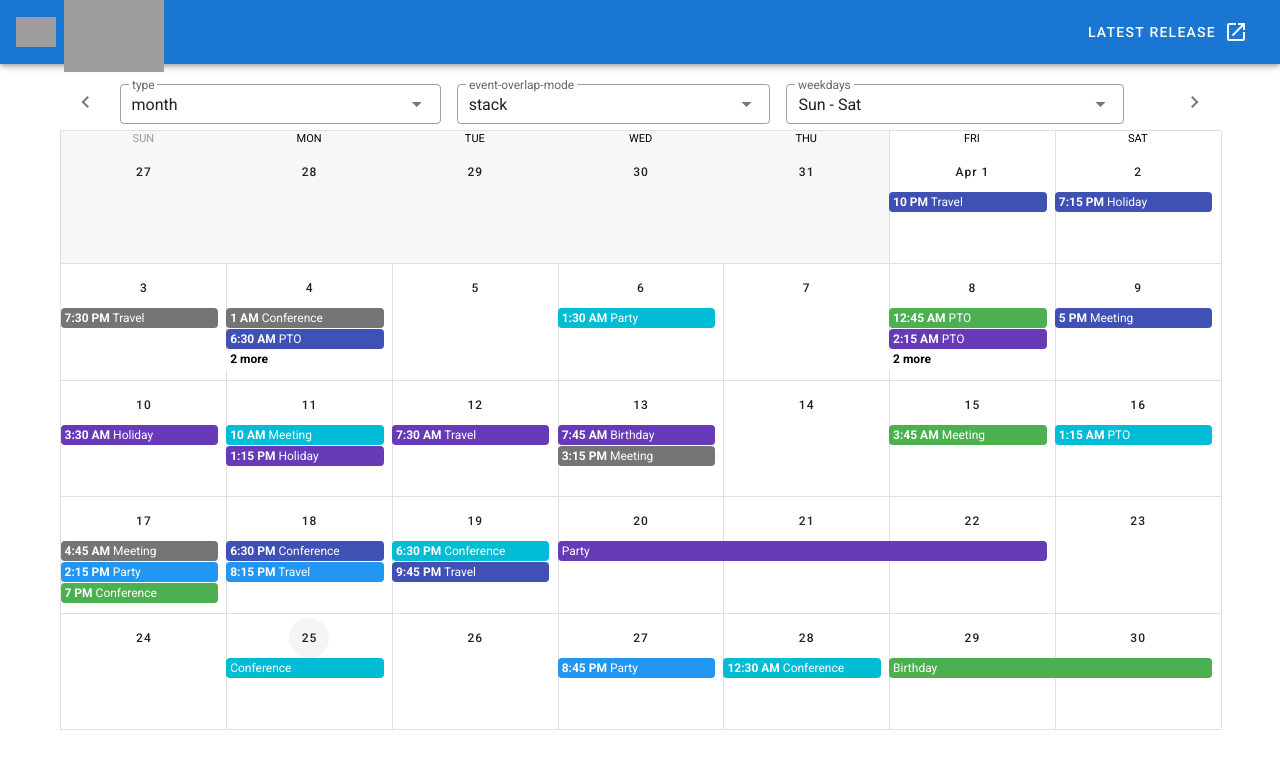
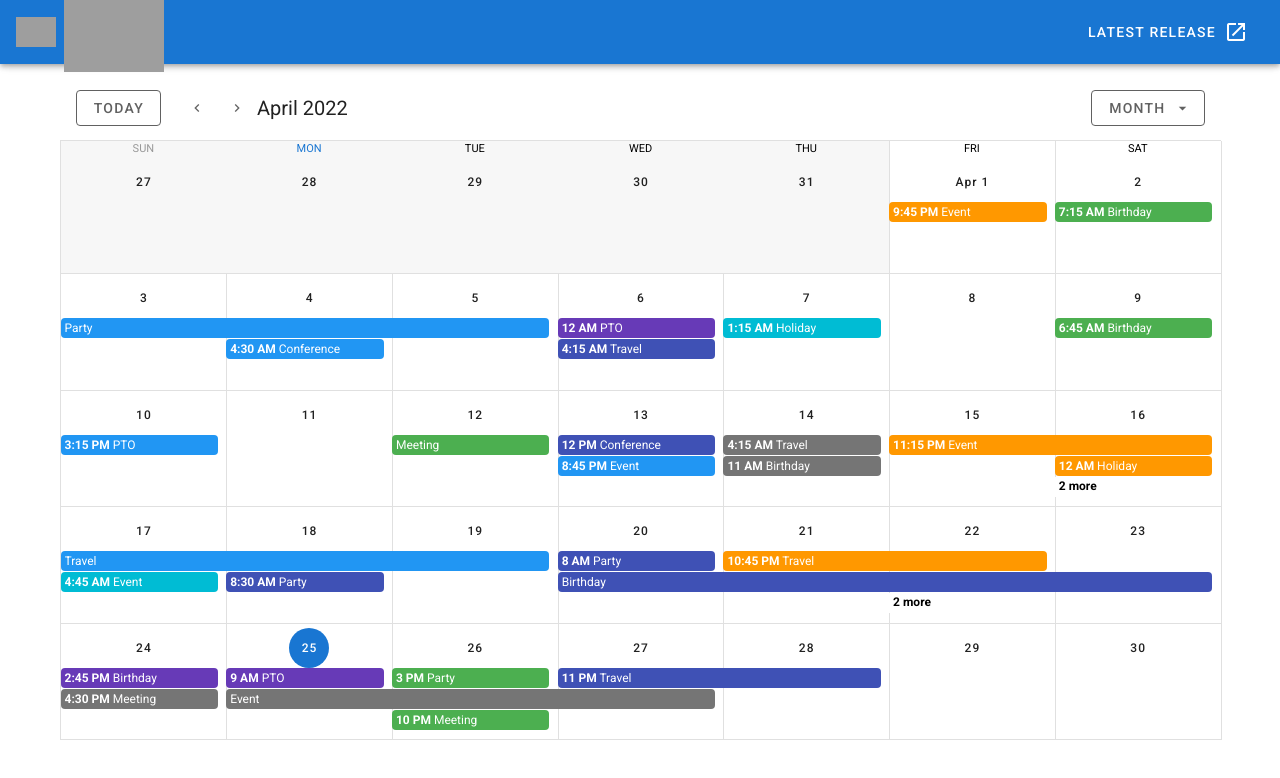
Before and after one commit to yoni1920/ng-microsoft, a Vue app in the folder Frontend/ng-frontend/: page /#/calendar in a window 1280 px wide. Shown: the top 778 px of the page. Built offline with nearby package versions, Linux system fonts and the light colour scheme; grey boxes are pictures that could not be loaded.

Commit message:
updated calendar

```diff
--- a/Frontend/ng-frontend/src/components/Calendar.vue
+++ b/Frontend/ng-frontend/src/components/Calendar.vue
@@ -1,90 +1,192 @@
 <template>
-  <div>
-    <v-sheet
-      tile
-      height="54"
-      class="d-flex"
+  <v-row class="fill-height">
+    <v-col>
+      <v-sheet height="64">
+        <v-toolbar
+          flat
         >
           <v-btn
-        icon
-        class="ma-2"
-        @click="$refs.calendar.prev()"
+            outlined
+            class="mr-4"
+            color="grey darken-2"
+            @click="setToday"
           >
-        <v-icon>mdi-chevron-left</v-icon>
+            Today
           </v-btn>
-      <v-select
-        v-model="type"
-        :items="types"
-        dense
+          <v-btn
+            fab
+            text
+            small
+            color="grey darken-2"
+            @click="prev"
+          >
+            <v-icon small>
+              mdi-chevron-left
+            </v-icon>
+          </v-btn>
+          <v-btn
+            fab
+            text
+            small
+            color="grey darken-2"
+            @click="next"
+          >
+            <v-icon small>
+              mdi-chevron-right
+            </v-icon>
+          </v-btn>
+          <v-toolbar-title v-if="$refs.calendar">
+            {{ $refs.calendar.title }}
+          </v-toolbar-title>
+          <v-spacer></v-spacer>
+          <v-menu
+            bottom
+            right
+          >
+            <template v-slot:activator="{ on, attrs }">
+              <v-btn
                 outlined
-        hide-details
-        class="ma-2"
-        label="type"
-      ></v-select>
-      <v-select
-        v-model="mode"
-        :items="modes"
-        dense
-        outlined
-        hide-details
-        label="event-overlap-mode"
-        class="ma-2"
-      ></v-select>
-      <v-select
-        v-model="weekday"
-        :items="weekdays"
-        dense
-        outlined
-        hide-details
-        label="weekdays"
-        class="ma-2"
-      ></v-select>
-      <v-spacer></v-spacer>
-      <v-btn
-        icon
-        class="ma-2"
-        @click="$refs.calendar.next()"
+                color="grey darken-2"
+                v-bind="attrs"
+                v-on="on"
               >
-        <v-icon>mdi-chevron-right</v-icon>
+                <span>{{ typeToLabel[type] }}</span>
+                <v-icon right>
+                  mdi-menu-down
+                </v-icon>
               </v-btn>
+            </template>
+            <v-list>
+              <v-list-item @click="type = 'day'">
+                <v-list-item-title>Day</v-list-item-title>
+              </v-list-item>
+              <v-list-item @click="type = 'week'">
+                <v-list-item-title>Week</v-list-item-title>
+              </v-list-item>
+              <v-list-item @click="type = 'month'">
+                <v-list-item-title>Month</v-list-item-title>
+              </v-list-item>
+              <v-list-item @click="type = '4day'">
+                <v-list-item-title>4 days</v-list-item-title>
+              </v-list-item>
+            </v-list>
+          </v-menu>
+        </v-toolbar>
       </v-sheet>
       <v-sheet height="600">
         <v-calendar
           ref="calendar"
-        v-model="value"
-        :weekdays="weekday"
+          v-model="focus"
+          color="primary"
+          :events="events"
+          :event-color="getEventColor"
           :type="type"
-        :events="events"
-        :event-overlap-mode="mode"
-        :event-overlap-threshold="30"
-        :event-color="getEventColor"
-        @change="getEvents"
+          @click:event="showEvent"
+          @click:more="viewDay"
+          @click:date="viewDay"
+          @change="updateRange"
         ></v-calendar>
+        <v-menu
+          v-model="selectedOpen"
+          :close-on-content-click="false"
+          :activator="selectedElement"
+          offset-x
+        >
+          <v-card
+            color="grey lighten-4"
+            min-width="350px"
+            flat
+          >
+            <v-toolbar
+              :color="selectedEvent.color"
+              dark
+            >
+              <v-btn icon>
+                <v-icon>mdi-pencil</v-icon>
+              </v-btn>
+              <v-toolbar-title v-html="selectedEvent.name"></v-toolbar-title>
+              <v-spacer></v-spacer>
+              <v-btn icon>
+                <v-icon>mdi-heart</v-icon>
+              </v-btn>
+              <v-btn icon>
+                <v-icon>mdi-dots-vertical</v-icon>
+              </v-btn>
+            </v-toolbar>
+            <v-card-text>
+              <span v-html="selectedEvent.details"></span>
+            </v-card-text>
+            <v-card-actions>
+              <v-btn
+                text
+                color="secondary"
+                @click="selectedOpen = false"
+              >
+                Cancel
+              </v-btn>
+            </v-card-actions>
+          </v-card>
+        </v-menu>
       </v-sheet>
-  </div>
+    </v-col>
+  </v-row>
 </template>
 
 <script>
   export default {
     data: () => ({
+      focus: '',
       type: 'month',
-      types: ['month', 'week', 'day', '4day'],
-      mode: 'stack',
-      modes: ['stack', 'column'],
-      weekday: [0, 1, 2, 3, 4, 5, 6],
-      weekdays: [
-        { text: 'Sun - Sat', value: [0, 1, 2, 3, 4, 5, 6] },
-        { text: 'Mon - Sun', value: [1, 2, 3, 4, 5, 6, 0] },
-        { text: 'Mon - Fri', value: [1, 2, 3, 4, 5] },
-        { text: 'Mon, Wed, Fri', value: [1, 3, 5] },
-      ],
-      value: '',
+      typeToLabel: {
+        month: 'Month',
+        week: 'Week',
+        day: 'Day',
+        '4day': '4 Days',
+      },
+      selectedEvent: {},
+      selectedElement: null,
+      selectedOpen: false,
       events: [],
       colors: ['blue', 'indigo', 'deep-purple', 'cyan', 'green', 'orange', 'grey darken-1'],
       names: ['Meeting', 'Holiday', 'PTO', 'Travel', 'Event', 'Birthday', 'Conference', 'Party'],
     }),
+    mounted () {
+      this.$refs.calendar.checkChange()
+    },
     methods: {
-      getEvents ({ start, end }) {
+      viewDay ({ date }) {
+        this.focus = date
+        this.type = 'day'
+      },
+      getEventColor (event) {
+        return event.color
+      },
+      setToday () {
+        this.focus = ''
+      },
+      prev () {
+        this.$refs.calendar.prev()
+      },
+      next () {
+        this.$refs.calendar.next()
+      },
+      showEvent ({ nativeEvent, event }) {
+        const open = () => {
+          this.selectedEvent = event
+          this.selectedElement = nativeEvent.target
+          requestAnimationFrame(() => requestAnimationFrame(() => this.selectedOpen = true))
+        }
+
+        if (this.selectedOpen) {
+          this.selectedOpen = false
+          requestAnimationFrame(() => requestAnimationFrame(() => open()))
+        } else {
+          open()
+        }
+
+        nativeEvent.stopPropagation()
+      },
+      updateRange ({ start, end }) {
         const events = []
 
         const min = new Date(`${start.date}T00:00:00`)
@@ -110,9 +212,6 @@
 
         this.events = events
       },
-      getEventColor (event) {
-        return event.color
-      },
       rnd (a, b) {
         return Math.floor((b - a + 1) * Math.random()) + a
       },
```
Also changed, not shown: 1 other file (tests, documents, lock files or other folders). Lines whose indentation alone changed are shown as unchanged.
